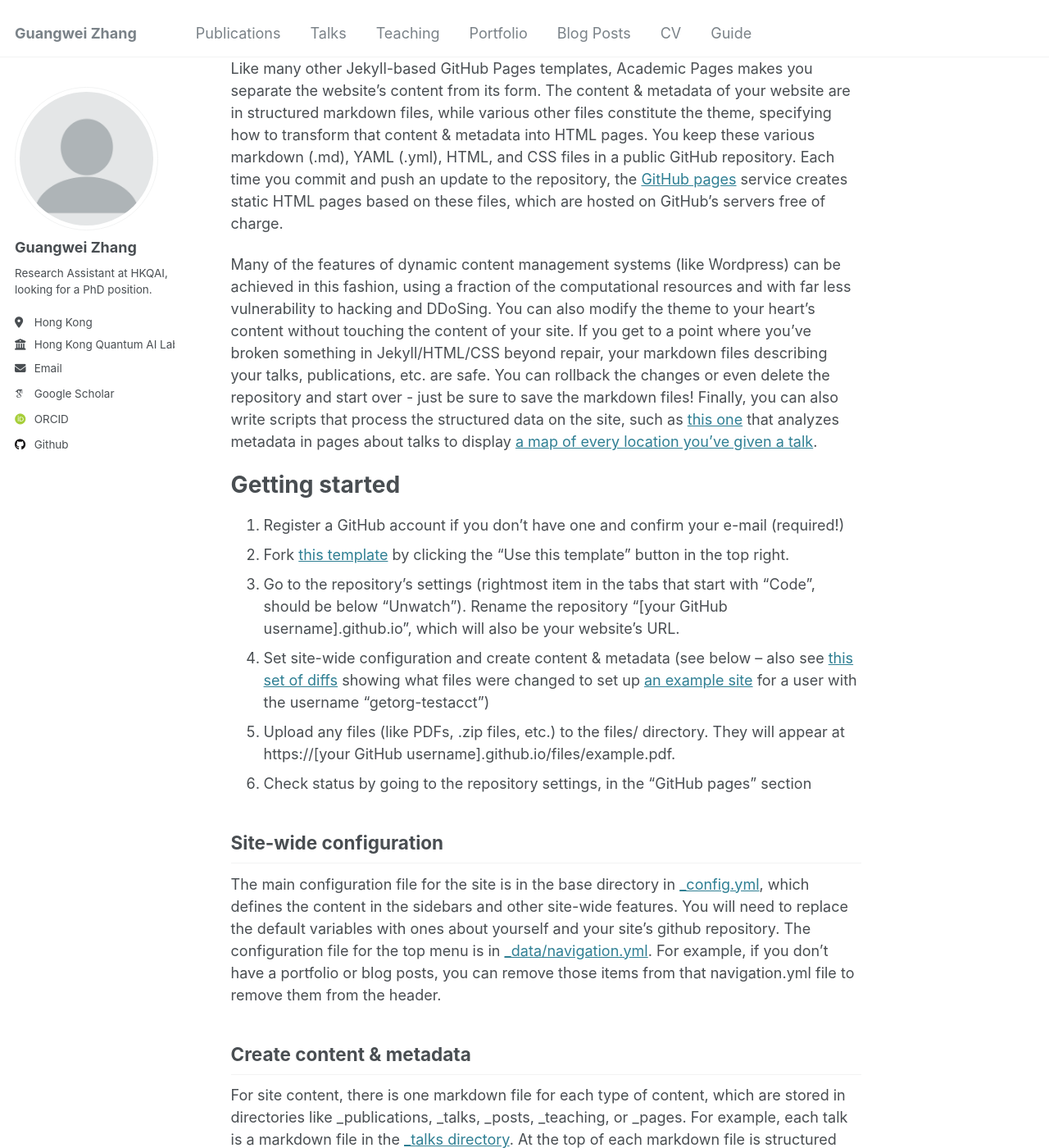
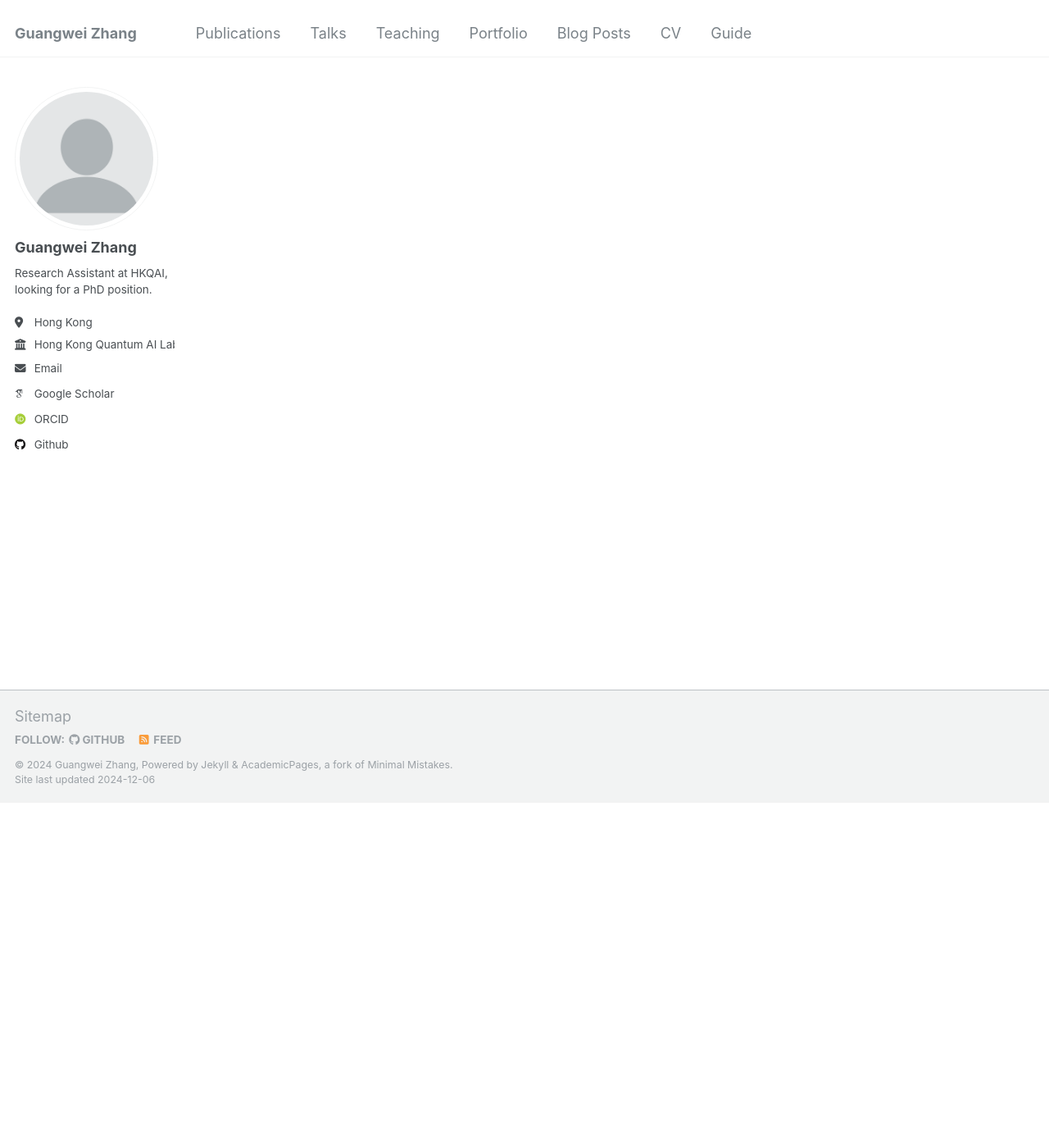
Before and after one commit to changhu73/changhu73.github.io, a Jekyll site: the page built from _pages/about.md, in a window 1280 px wide and 1400 px high, scrolled down 421 px. Shown: the whole window at 82% size. Built offline with Jekyll 4.4.1, drawn with Linux system fonts in a browser that asks for light colours; some web fonts are replaced; some of the changed text lies outside the part shown.

Commit message:
Update about.md

```diff
--- a/_pages/about.md
+++ b/_pages/about.md
@@ -9,7 +9,7 @@
 
 This is the front page of a website that is powered by the [Academic Pages template](https://github.com/academicpages/academicpages.github.io) and hosted on GitHub pages. [GitHub pages](https://pages.github.com) is a free service in which websites are built and hosted from code and data stored in a GitHub repository, automatically updating when a new commit is made to the repository. This template was forked from the [Minimal Mistakes Jekyll Theme](https://mmistakes.github.io/minimal-mistakes/) created by Michael Rose, and then extended to support the kinds of content that academics have: publications, talks, teaching, a portfolio, blog posts, and a dynamically-generated CV. You can fork [this template](https://github.com/academicpages/academicpages.github.io) right now, modify the configuration and markdown files, add your own PDFs and other content, and have your own site for free, with no ads!
 
-A data-driven personal website
+<!-- A data-driven personal website
 ======
 Like many other Jekyll-based GitHub Pages templates, Academic Pages makes you separate the website's content from its form. The content & metadata of your website are in structured markdown files, while various other files constitute the theme, specifying how to transform that content & metadata into HTML pages. You keep these various markdown (.md), YAML (.yml), HTML, and CSS files in a public GitHub repository. Each time you commit and push an update to the repository, the [GitHub pages](https://pages.github.com/) service creates static HTML pages based on these files, which are hosted on GitHub's servers free of charge.
 
@@ -46,4 +46,4 @@
 
 For more info
 ------
-More info about configuring Academic Pages can be found in [the guide](https://academicpages.github.io/markdown/), the [growing wiki](https://github.com/academicpages/academicpages.github.io/wiki), and you can always [ask a question on GitHub](https://github.com/academicpages/academicpages.github.io/discussions). The [guides for the Minimal Mistakes theme](https://mmistakes.github.io/minimal-mistakes/docs/configuration/) (which this theme was forked from) might also be helpful.
+More info about configuring Academic Pages can be found in [the guide](https://academicpages.github.io/markdown/), the [growing wiki](https://github.com/academicpages/academicpages.github.io/wiki), and you can always [ask a question on GitHub](https://github.com/academicpages/academicpages.github.io/discussions). The [guides for the Minimal Mistakes theme](https://mmistakes.github.io/minimal-mistakes/docs/configuration/) (which this theme was forked from) might also be helpful. -->
```
